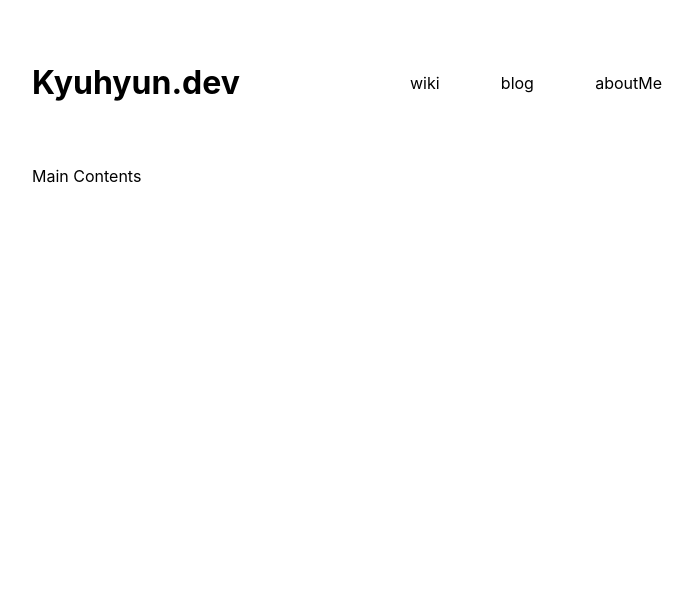
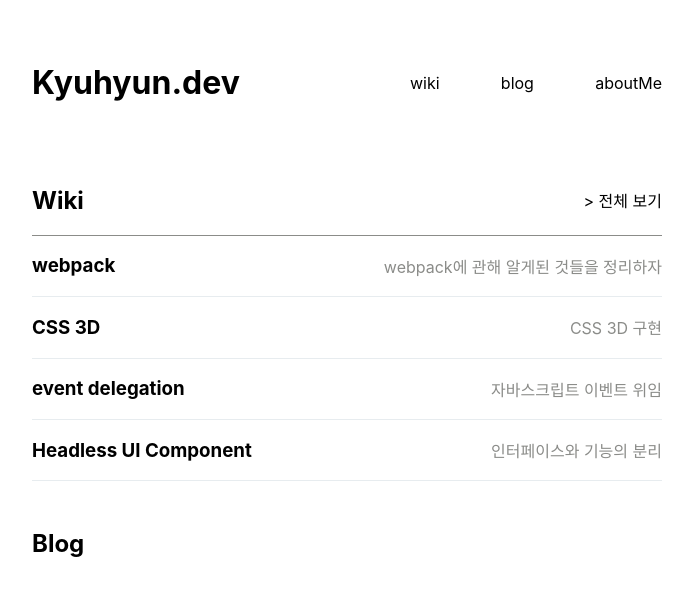
Before and after one commit to kyuhyunhan/kyuhyun.dev, a Next.js app: page / in a window 1280 px wide. Shown: the top 596 px of the page, without its empty margins (293-986 px from the left). Built offline with nearby package versions, Linux system fonts and the light colour scheme.

Commit message:
[feat]홈페이지 위키 리스트 추가

```diff
--- a/pages/index.tsx
+++ b/pages/index.tsx
@@ -1,7 +1,138 @@
 import type { NextPage } from 'next';
+import Link from 'next/link';
+import fs from 'fs';
+import path from 'path';
+import matter from 'gray-matter';
+import styled from 'styled-components';
+import THEME from '@constants/theme';
 
-const HomePage: NextPage = () => {
-  return <>Main Contents</>;
+const HomePage: NextPage<{
+  pages: WithFrontMatter<{ path: string }>[];
+}> = ({ pages }) => {
+  return (
+    <StyledHomePage>
+      <section className="wiki">
+        <div className="header">
+          <h1 className="title">Wiki</h1>
+          <Link href="/wiki">
+            <a className="link">&gt; 전체 보기</a>
+          </Link>
+        </div>
+        <ul>
+          {pages.map((page: WithFrontMatter<{ path: string }>, i: number) => (
+            <Link href={'/wiki/' + page.path} passHref key={i}>
+              <a>
+                <li>
+                  <h3 className="title">{page.frontMatter.title}</h3>
+                  <p className="subTitle">{page.frontMatter.subTitle}</p>
+                </li>
+              </a>
+            </Link>
+          ))}
+        </ul>
+      </section>
+      <section className="blog">
+        <h1 className="title">Blog</h1>
+      </section>
+    </StyledHomePage>
+  );
 };
 
 export default HomePage;
+
+export const getStaticProps = async () => {
+  const rootFiles = fs
+    .readdirSync(path.join('contents/wiki'))
+    .filter((fileName) => {
+      return !fs.statSync(`contents/wiki/${fileName}`).isDirectory();
+    });
+  const rootPages = rootFiles.map((filename) => {
+    const markdownWithMeta = fs.readFileSync(
+      path.join('contents/wiki', filename),
+      'utf-8'
+    );
+
+    const { data: frontMatter } = matter(markdownWithMeta);
+    return {
+      frontMatter,
+      path: filename.split('.')[0],
+    };
+  });
+  const cssFiles = fs.readdirSync(path.join('contents/wiki/css'));
+  const cssPages = cssFiles.map((filename) => {
+    const markdownWithMeta = fs.readFileSync(
+      path.join('contents/wiki/css', filename),
+      'utf-8'
+    );
+
+    const { data: frontMatter } = matter(markdownWithMeta);
+    return {
+      frontMatter,
+      path: `css/${filename.split('.')[0]}`,
+    };
+  });
+  const jsFiles = fs.readdirSync(path.join('contents/wiki/js'));
+  const jsPages = jsFiles.map((filename) => {
+    const markdownWithMeta = fs.readFileSync(
+      path.join('contents/wiki/js', filename),
+      'utf-8'
+    );
+
+    const { data: frontMatter } = matter(markdownWithMeta);
+    return {
+      frontMatter,
+      path: `js/${filename.split('.')[0]}`,
+    };
+  });
+
+  const pages = [...rootPages, ...cssPages, ...jsPages];
+  pages.sort((a, b) => {
+    return (
+      Date.parse(b.frontMatter.lastEditedOn) -
+      Date.parse(a.frontMatter.lastEditedOn)
+    );
+  });
+  return {
+    props: {
+      pages,
+    },
+  };
+};
+
+const StyledHomePage = styled.div`
+  & .wiki {
+    margin-bottom: 3rem;
+    & .header {
+      display: flex;
+      & .title {
+        margin-right: auto;
+      }
+      & .link {
+        align-self: center;
+        &:hover {
+          color: ${THEME.COLOR.main};
+        }
+      }
+      border-bottom: 1px solid ${THEME.COLOR.gray.dark};
+    }
+    & ul {
+      list-style: none;
+      padding: 0;
+      margin: 0;
+    }
+    & li {
+      display: flex;
+      border-bottom: 1px solid ${THEME.COLOR.gray.light};
+      & .title {
+        margin-right: auto;
+      }
+      & .subTitle {
+        color: ${THEME.COLOR.gray.dark};
+        align-self: center;
+      }
+      &:hover {
+        color: ${THEME.COLOR.main};
+      }
+    }
+  }
+`;
```
